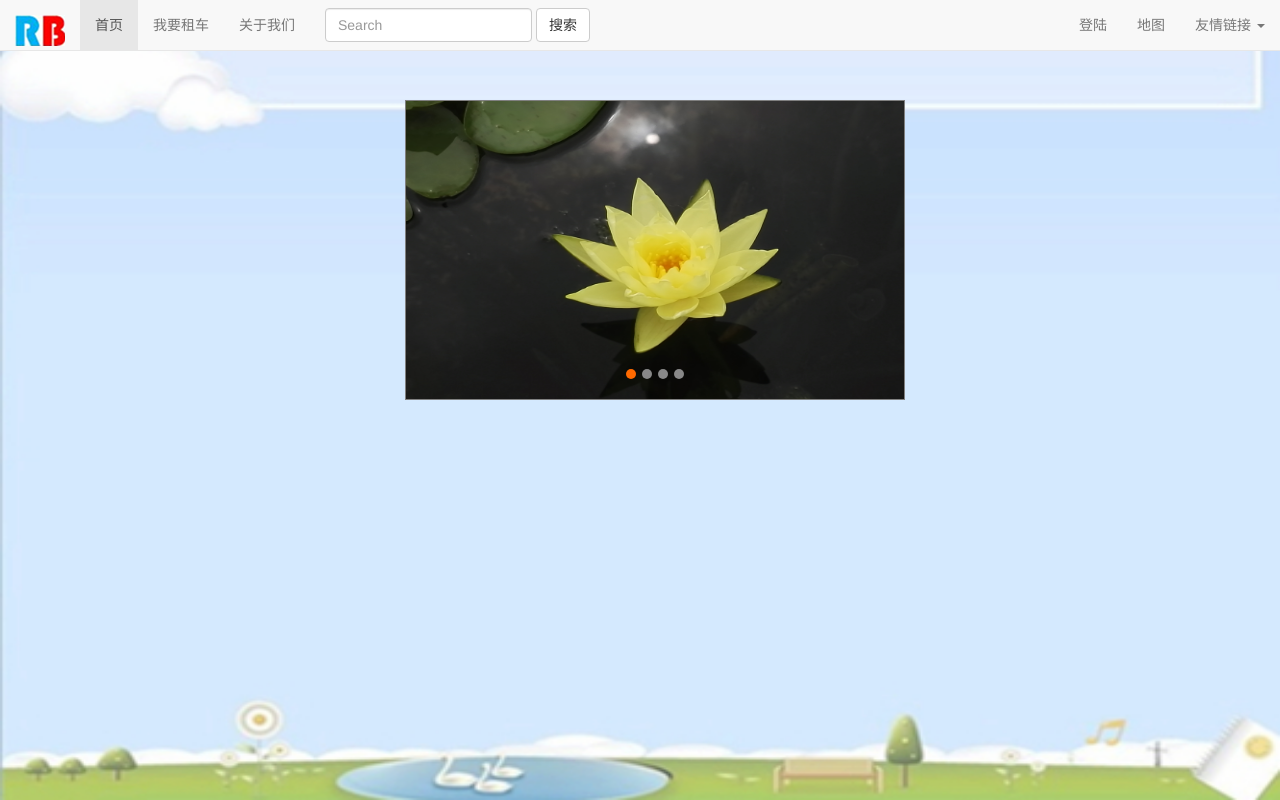
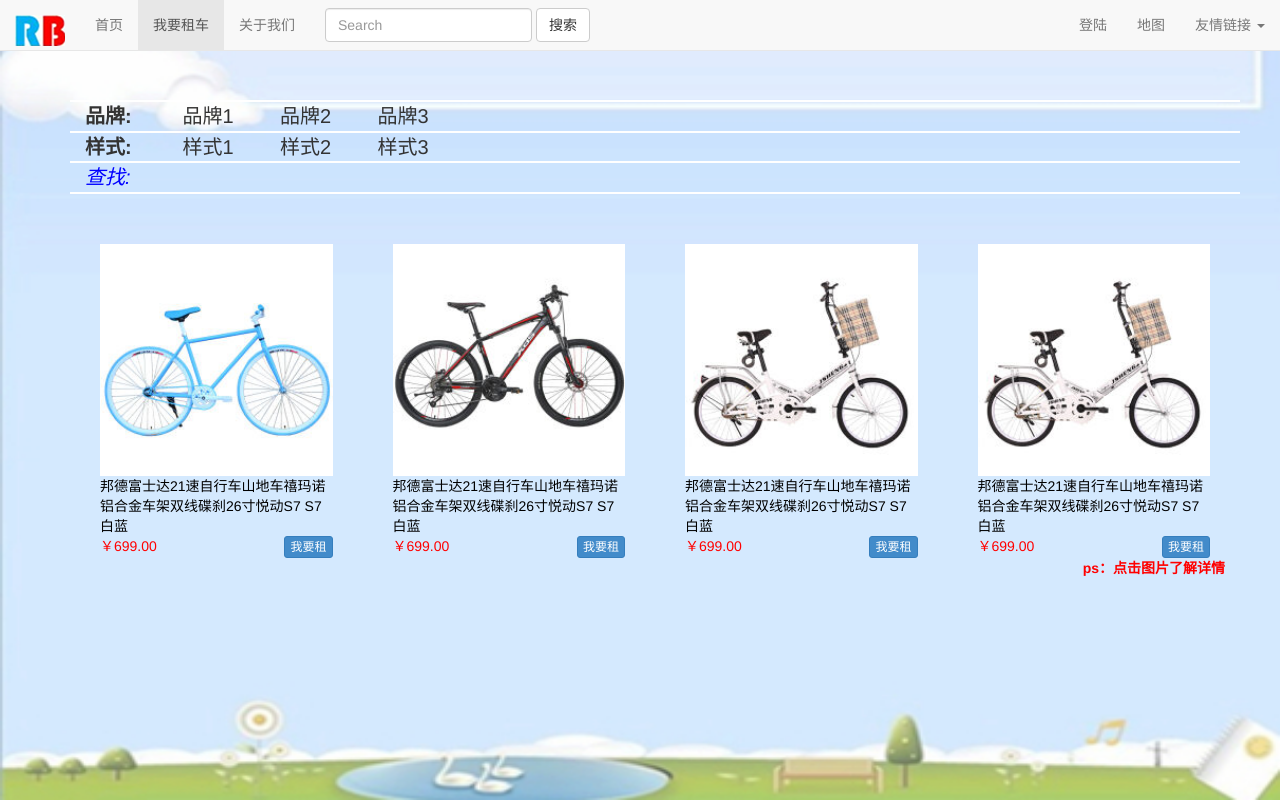
Before and after one commit to luhaiya/RentBycle, a PHP site: page / in a window 1280 px wide. Run offline with PHP 8.4, Linux system fonts and the light colour scheme.

Commit message:
完善页面展示、用户个人中心等等

```diff
--- a/data/session.php
+++ b/data/session.php
@@ -7,8 +7,8 @@
 session_start();
 if(!empty($_SESSION)){
 	if($_SESSION['token']){
-		echo "window.token=",$_SESSION['token'],";","window.uid=",$_SESSION['uid'],";";
+		echo "window.token=",$_SESSION['token'],";","window.uid=",$_SESSION['uid'],";","window.tel=",$_SESSION['tel'],";";
 	}
 }else{
-	echo "window.token=0;window.uid=0;";
+	echo "window.token=0;window.uid=0;window.tel='';";
 }
--- a/index.html
+++ b/index.html
@@ -52,9 +52,6 @@
 
 .loginin { top:100px; position:relative;
 }
-
-.signin { top:100px; position:relative;
-}
 .mouseover{
   cursor:pointer;
 }
--- a/src/js/app.js
+++ b/src/js/app.js
@@ -1,7 +1,7 @@
 var app=angular.module("buptBycle",['ui.router']);
 
 app.config(function ($stateProvider, $urlRouterProvider) {
-    $urlRouterProvider.otherwise('/home');
+    $urlRouterProvider.otherwise('/rent');
     $stateProvider
         .state("home", {
             url: '/home',
@@ -42,4 +42,29 @@ app.config(function ($stateProvider, $urlRouterProvider) {
                 }
         	}
         })
+        .state('about',{
+        	url:'/about',
+        	views:{
+        		'':{
+        			templateUrl: "template/about.html"
+        		},
+                'topbar@about':{
+                    templateUrl: "template/topbar.html"
+                },
+                'descUs@about':{
+                    templateUrl: "template/descUs.html"
+                }
+        	}
+        })
+        .state('self',{
+        	url:'/self',
+        	views:{
+        		'':{
+        			templateUrl: "template/self.html"
+        		},
+                'topbar@self':{
+                    templateUrl: "template/topbar.html"
+                }
+        	}
+        })
 });
--- a/src/js/controller.js
+++ b/src/js/controller.js
@@ -6,6 +6,7 @@ app.controller('logininCtrl',function($scope,$http){
 			if(data){
 				window.uid = data[0].userid;
 				window.token = data[0].token;
+				window.tel = data[0].tel;
 				window.location = '#/rent';
 			}else{
 				alert('登录失败');
@@ -21,13 +22,19 @@ app.controller('topbarCtrl',function($scope){
 		$scope.href = '#/login';
 		$scope.userLogin = '登陆';
 	}else{
-		$scope.href = '#/rent';
+		$scope.href = '#/self';
 		$scope.userLogin = '个人中心';
 	}
 });
-app.controller('bycleinfoCtrl',function($scope){
+app.controller('bycleinfoCtrl',function($scope,$http){
 	$scope.brandList = ['品牌1','品牌2','品牌3'];
 	$scope.typeList = ['样式1','样式2','样式3'];
+	$scope.bycleList = [
+		{id:1,src:'./src/imgs/by1.jpg',desc:'邦德富士达21速自行车山地车禧玛诺铝合金车架双线碟刹26寸悦动S7 S7白蓝',price:'￥699.00'},
+		{id:2,src:'./src/imgs/by2.jpg',desc:'邦德富士达21速自行车山地车禧玛诺铝合金车架双线碟刹26寸悦动S7 S7白蓝',price:'￥699.00'},
+		{id:3,src:'./src/imgs/by3.jpg',desc:'邦德富士达21速自行车山地车禧玛诺铝合金车架双线碟刹26寸悦动S7 S7白蓝',price:'￥699.00'},
+		{id:4,src:'./src/imgs/by3.jpg',desc:'邦德富士达21速自行车山地车禧玛诺铝合金车架双线碟刹26寸悦动S7 S7白蓝',price:'￥699.00'},
+	];
 	$scope.choices = '';
 	$scope.selectBrand = function(index){
 		$scope.choices1 = $scope.brandList[index];
@@ -35,4 +42,36 @@ app.controller('bycleinfoCtrl',function($scope){
 	$scope.selectType = function(index){
 		$scope.choices2 = $scope.typeList[index];
 	}
+	$scope.rentTo = function(id){
+		if(window.uid&&window.token){
+			if(window.tel){
+				alert('已经给车主发送请求了，请等待回电');
+			}else{
+				alert('请您先到个人中心填写一下手机号');
+			}
+		}else{
+			alert("您请先从微信公众号登陆我们！");
+		}
+	}
+
 });
+app.controller('selfCtrl',function($scope,$http){
+	$scope.modify = function(){
+		if(window.uid){
+			if($scope.userInfo.pwd==$scope.userInfo.sure_pwd){
+				$scope.userInfo.cid = 10005;
+				$scope.userInfo.uid = window.uid;
+				$scope.userInfo.token = window.token;
+				$http.post('./data/',$scope.userInfo)
+				.success(function(data){
+					if(data){alert("设置成功");}else{alert("设置失败");}
+				})
+				.error(function(data){alert("设置失败");})
+			}else{
+				alert("密码两次不匹配");
+			}
+		}else{
+			alert("请您重新登录一下！");
+		}
+	}
+});
--- /dev/null
+++ b/template/about.html
@@ -0,0 +1,4 @@
+<div class="container">
+    <div ui-view="topbar"></div>
+    <div ui-view="descUs"></div>
+</div>
--- a/template/bycleInfo.html
+++ b/template/bycleInfo.html
@@ -1,33 +1,33 @@
 <script>
 $("#topbar").children("li").eq(1).addClass('active');
 $("#topbar").children("li").eq(0).removeClass('active');
+$("#topbar").children("li").eq(2).removeClass('active');
 </script>
 <div style="height:100px;"></div>
 <div class="bycleInfo" ng-controller="bycleinfoCtrl">
 <div class="container">
 <div class="row" style="font-size:20px;border-style:solid none; border-width:2px;border-color:#FFFFFF">
-   <div class="col-md-1"><strong>品牌:</strong></div>
-   <div class="col-md-1" ng-repeat="x in brandList"><div class="mouseover" ng-click="selectBrand($index)" ng-bind="x"></div>
+   <div class="col-xs-3 col-md-1"><strong>品牌:</strong></div>
+   <div class="col-xs-3 col-md-1" ng-repeat="x in brandList"><div class="mouseover" ng-click="selectBrand($index)" ng-bind="x"></div>
    </div>
 </div>
 <div class="row" style="font-size:20px; border-bottom-style:solid; border-width:2px;border-color:#FFFFFF">
-   <div class="col-md-1"><strong>样式:</strong></div>
-   <div class="col-md-1" ng-repeat="y in typeList"><div class="mouseover" ng-click="selectType($index)" ng-bind="y"></div>
+   <div class="col-xs-3 col-md-1"><strong>样式:</strong></div>
+   <div class="col-xs-3 col-md-1" ng-repeat="y in typeList"><div class="mouseover" ng-click="selectType($index)" ng-bind="y"></div>
    </div>
 </div>
 <div class="row" style="font-size:20px; border-bottom-style:solid;border-width:2px;border-color:#FFFFFF">
-   <div class="col-md-1"><span style="color:blue;font-style:italic;">查找：</span></div>
-   <div class="col-md-1"><span ng-bind="choices1"></span></div>
-   <div class="col-md-1"><span ng-bind="choices2"></span></div>
+   <div class="col-xs-3 col-md-1"><span style="color:blue;font-style:italic;">查找:</span></div>
+   <div class="col-xs-3 col-md-1"><span ng-bind="choices1"></span></div>
+   <div class="col-xs-3 col-md-1"><span ng-bind="choices2"></span></div>
 </div>
 
-<div class="row" style="padding:50px">
-   <div class="col-md-4"><div class="mouseover"><img class="img-responsive" src="./src/imgs/by1.jpg" width="300" height="auto"alt=""></div></div>
-   <div class="col-md-4"><div class="mouseover"><img class="img-responsive" src="./src/imgs/by2.jpg" width="300" height="auto" alt=""></div></div>
-   <div class="col-md-4"><div class="mouseover"><img class="img-responsive" src="./src/imgs/by3.jpg" width="300" height="auto" alt=""></div></div>
+<div class="row" style="padding-top:50px">
+   <div class="col-xs-6 col-md-3" ng-repeat="bycle in bycleList">
+       <div class="col-xs-12 col-md-12"><img class="img-responsive" src="{{bycle.src}}" width="100%" heught="auto" alt="loading...">
+       <div ng-bind="bycle.desc" style="color:black;"></div><div ng-bind="bycle.price" style="color:red;display:inline-block;"></div>
+       <button type="button" class="btn btn-primary btn-xs" style="float:right;" ng-click="rentTo(bycle.id)">我要租</button>
+       </div></div>
 </div>
  <div style="color:red;float:right"><strong>ps：点击图片了解详情</strong></div>
-
-
-
 </div></div>
--- a/template/lunbopic.html
+++ b/template/lunbopic.html
@@ -14,6 +14,9 @@
   </div></div></div></div>
   <script>
   $(document).ready(function () {
+	  $("#topbar").children("li").eq(0).addClass('active');
+	  $("#topbar").children("li").eq(1).removeClass('active');
+	  $("#topbar").children("li").eq(2).removeClass('active');
 	    var i = 0;
 	    var clone = $(".banner .img li").first().clone();//克隆第一张图片
 	    $(".banner .img").append(clone);//复制到列表最后
--- a/template/topbar.html
+++ b/template/topbar.html
@@ -9,14 +9,14 @@
         <span class="icon-bar"></span>
         <span class="icon-bar"></span>
       </button>
-       <a class="navbar-brand" href="#"><img alt="BR" src="./src/imgs//brand.jpg"></a></li>
+       <a class="navbar-brand" href="#"><img alt="BR" src="./src/imgs/brand.jpg"></a></li>
     </div>
     <!-- Collect the nav links, forms, and other content for toggling -->
     <div class="collapse navbar-collapse" id="bs-example-navbar-collapse-1">
       <ul class="nav navbar-nav" id="topbar">
-        <li class="active"><a href="#">首页</a></li>
+        <li><a href="#/home">首页</a></li>
         <li><a href="#/rent" style="display:inline-block;">我要租车</a></li>
-        <li><a href="#">关于我们</a></li>
+        <li><a href="#/about">关于我们</a></li>
       </ul>
       <form class="navbar-form navbar-left" role="search">
         <div class="form-group">
```
Also changed, not shown: data/index.php (+16 -0 lines), template/descUs.html (added, +16 -0 lines), template/self.html (added, +39 -0 lines), template/signin.html (deleted, +0 -39 lines).
